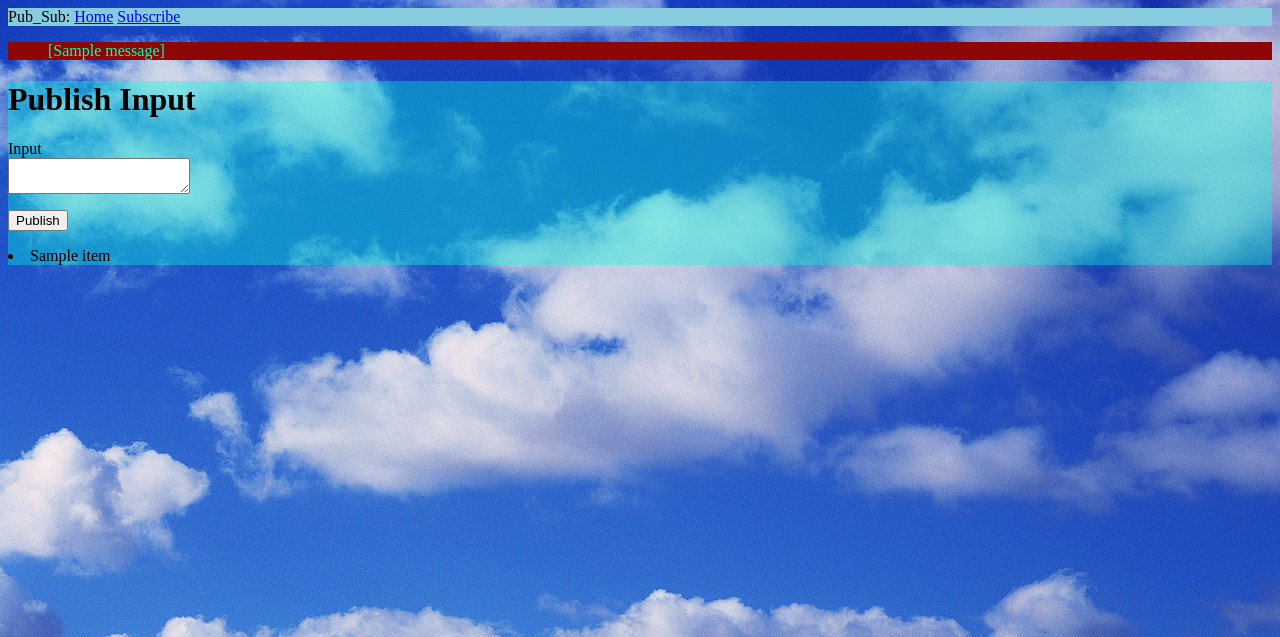
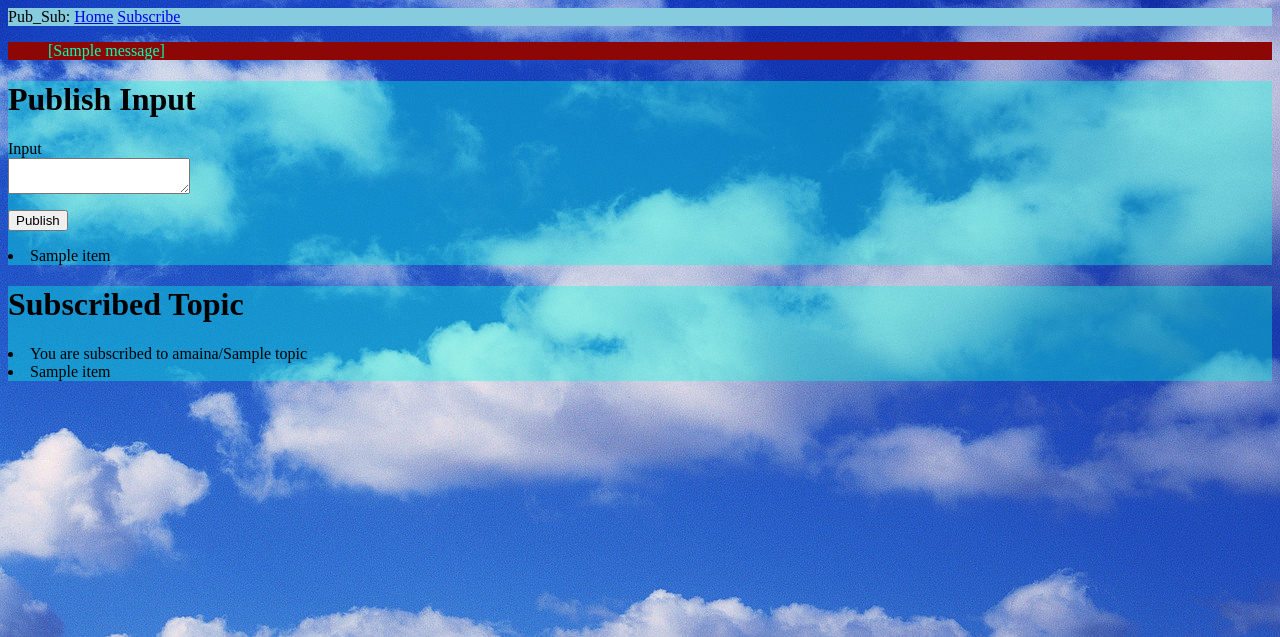
Before and after one commit to Amaish/Pub_Sub, a Flask app: template app/templates/Publish.html in a window 1280 px wide. Shown: the top 637 px of the page. Run offline with Flask 2, Linux system fonts and the light colour scheme; the template is opened without the code that fills it: values that come from a table or form of the project are taken from there, most other values are stand-ins (such as "Sample title", 1, 10 or a date in 2020); one stand-in notice (Sample message) is shown.

Commit message:
project with subscribe

```diff
--- a/app/__init__.py
+++ b/app/__init__.py
@@ -1,7 +1,9 @@
 from flask import Flask
 from config import Config
+
 
 app = Flask(__name__)
 app.config.from_object(Config)
 
+
 from app import routes
--- a/app/forms.py
+++ b/app/forms.py
@@ -1,6 +1,6 @@
-from flask_wtf import FlaskForm
 from wtforms import StringField, PasswordField, BooleanField, SubmitField, TextAreaField, TextField
 from wtforms.validators import DataRequired
+from flask_wtf import FlaskForm
 
 class Subscribe_form(FlaskForm):
     Topic = TextAreaField('Topic', validators=[DataRequired()])
--- a/app/routes.py
+++ b/app/routes.py
@@ -1,13 +1,52 @@
 from flask import render_template, flash, redirect
 from app import app
 from app.forms import Subscribe_form, Publish_form
+import time
+import paho.mqtt.client as paho
 
 
+broker="sungura1-angani-ke-host.africastalking.com"
+port = 10883                         #Broker port
+user = "amaina"                    #Connection username
+password = "TamaRind"            #Connection password
+
+def on_connect(client, userdata, flags, rc):
+        global message
+
+        if rc == 0:
+
+            message="Connected to broker"
+            time.sleep(5)
+            print (message)
+            global Connected                #Use global variable
+            Connected = True                #Signal connection
+
+        else:
+
+            message = "Connection failed"
+            time.sleep(5)
+            print (message)
+Payload=[]
+def on_message(client, userdata, message):
+    global Payload
+    Payload.append(message.payload)
+
+
+
+message = ""
 @app.route('/')
-@app.route('/index')
+@app.route('/index', methods=['GET', 'POST'])
 def index():
 
-    return render_template('index.html', title='Home')
+
+    return render_template('index.html', title='Home', message=message )
+
+client= paho.Client("Anthony-001") #create client object client1.on_publish = on_publish #assign function to callback client1.connect(broker,port) #establish connection client1.publish("house/bulb1","on")
+client.username_pw_set(user, password=password)    #set username and password
+client.connect(broker, port)#connect
+client.loop_start() #start loop to process received messages
+client.on_connect= on_connect
+client.on_message= on_message
 
 my_topic=""
 topic = ["Temperature","Weather","News","Sports"]
@@ -39,9 +78,11 @@ def Subscribe():
 Input=["Welcome"]
 @app.route('/Publish', methods=['GET','POST'])
 def Publish():
-
+    sub_topic = "amaina/"+my_topic
     form = Publish_form()
     if form.validate_on_submit():
         Input.append(form.Input.data)
+        client.publish(sub_topic,form.Input.data)
+        client.subscribe(sub_topic)
         return redirect('/Publish')
-    return render_template('Publish.html', title='Publish',load=Input,topic=my_topic, form=form)
+    return render_template('Publish.html', title='Publish',load=Input,sub_value=Payload,topic=my_topic, form=form)
--- a/app/templates/Publish.html
+++ b/app/templates/Publish.html
@@ -2,7 +2,7 @@
 {% block content %}
 
 <body style="background-color:rgb(0, 162, 255)">
-<div style="background-color:rgba(0, 255, 221, 0.363)">
+    <div style="background-color:rgba(0, 255, 221, 0.363)">
         <h1>Publish Input</h1>
         <form action="" method="post">
             {{ form.hidden_tag() }}
@@ -15,16 +15,25 @@
             </p>
             <p>{{ form.submit() }}</p>
             <p>
-
                 {% for item in load %}
                 <li>{{ item }}</li>
                 {% endfor %}
+            </p>
+        </form>
+    </div>
+    <div style="background-color:rgba(0, 255, 221, 0.363)">
+        <h1>Subscribed Topic</h1>
+        <form action="" method="post">
+                    {{ form.hidden_tag() }}
 
-
-            </p>
+                    <p>
+                        <li>You are subscribed to amaina/{{ topic }}</li>
+                        {% for item in sub_value %}
+                        <li>{{ item }}</li>
+                        {% endfor %}
+                    </p>
 
         </form>
-
-</div>
+    </div>
 </body>
 {% endblock %}
--- a/app/templates/index.html
+++ b/app/templates/index.html
@@ -3,4 +3,6 @@
 {% block content %}
         <h1>Welcome to Publish Subscribe platform!</h1>
 
+       <body>{{ message }}</body>
+
 {% endblock %}
--- a/config.py
+++ b/config.py
@@ -1,4 +1,5 @@
 import os
+
 
 class Config(object):
     SECRET_KEY = os.environ.get('SECRET_KEY') or 'you-will-never-guess'
```
